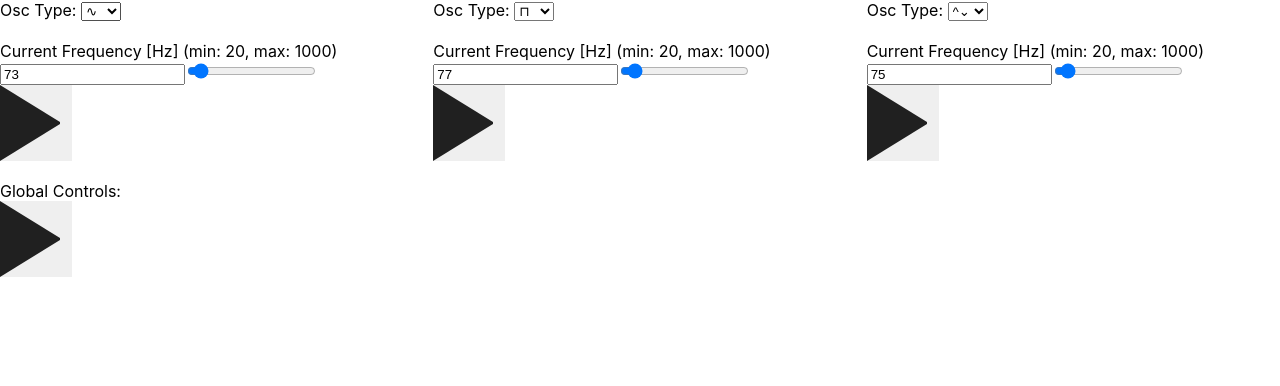
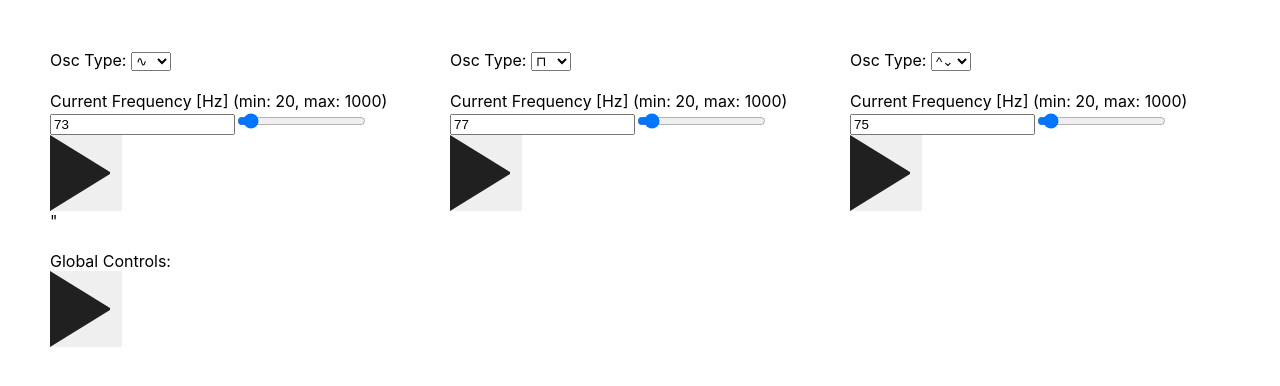
Before and after one commit to jordyjwilliams/inter-reactive-oscillator, a React (Create React App) app: page / in a window 1280 px wide. Shown: the top 386 px of the page. Built offline with nearby package versions, Linux system fonts and the light colour scheme.

Commit message:
feat: update `App.js`

```diff
--- a/src/App.js
+++ b/src/App.js
@@ -44,20 +44,30 @@ export default function App() {
       { isPlaying: osc2Playing, setPlaying: setOsc2Playing },
       { isPlaying: osc3Playing, setPlaying: setOsc3Playing },
     ],
+    id: "global-play-pause",
   });
   return (
     <div
-      id="oscGrid"
+      id="osc-grid"
       style={{
         display: "grid",
         gridTemplateColumns: "repeat(3, 1fr)",
         gridGap: 20,
+        padding: 50,
       }}
     >
-      <div>{osc1}</div>
-      <div>{osc2}</div>
-      <div>{osc3}</div>
-      <div id="globalDiv">{globalPP}</div>
+      <div id="osc-1-div" htmlFor="osc-1">
+        {osc1}"
+      </div>
+      <div id="osc-2-div" htmlFor="osc-2">
+        {osc2}
+      </div>
+      <div id="osc-3-div" htmlFor="osc-3">
+        {osc3}
+      </div>
+      <div id="global-div" htmlFor="global-play-pause">
+        {globalPP}
+      </div>
     </div>
   );
 }
```
